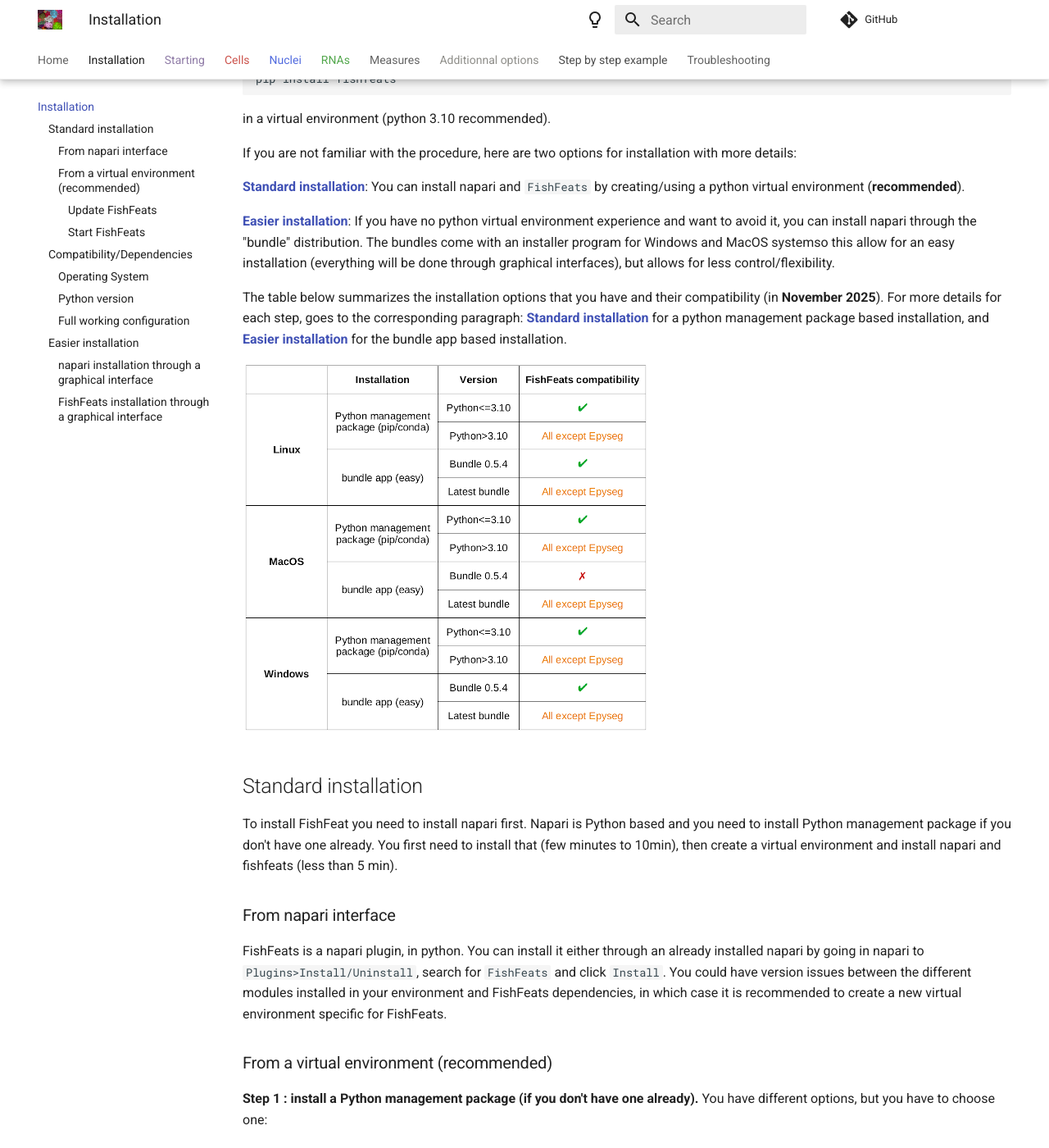
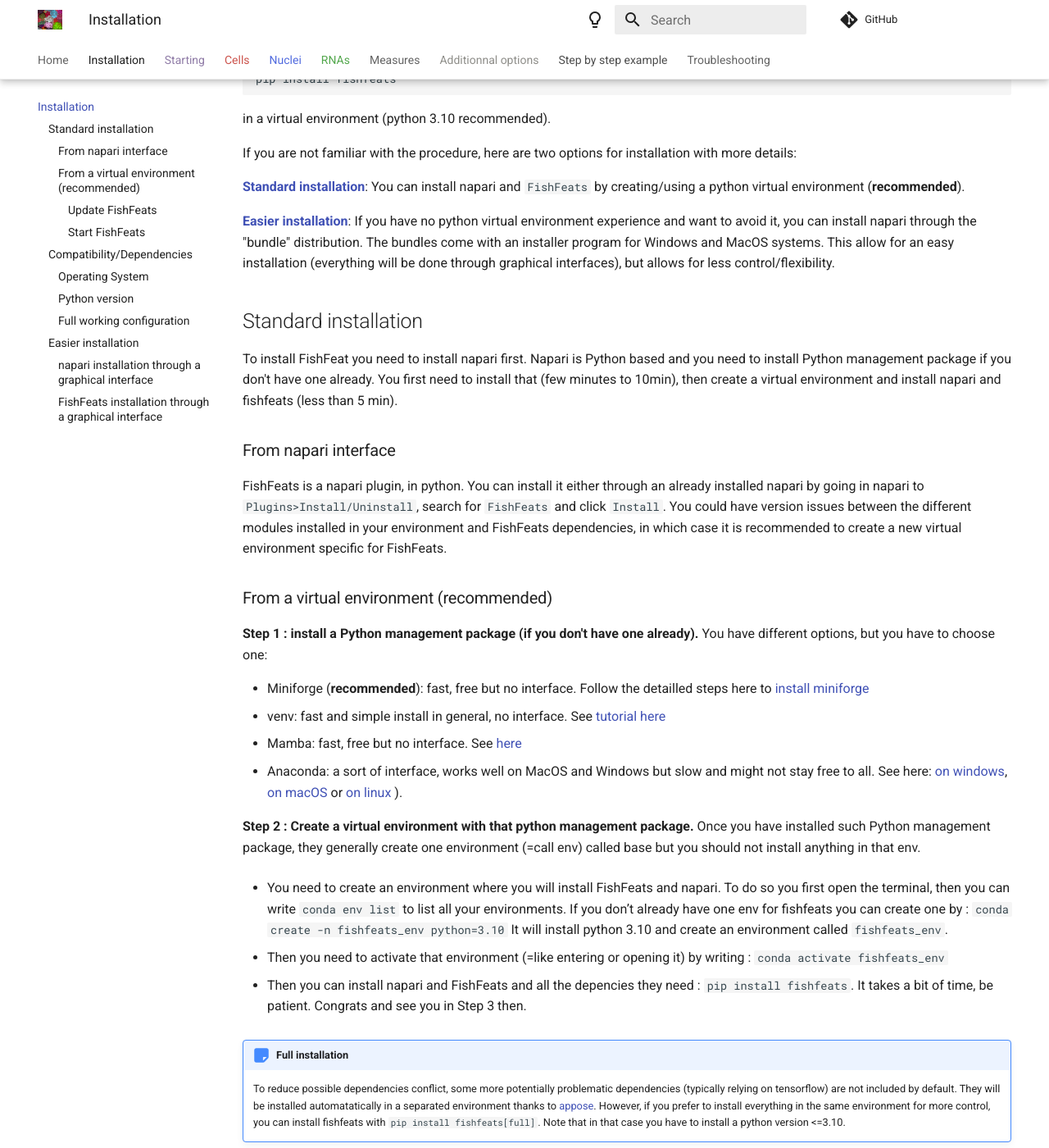
Before and after one commit to gletort/FishFeats, an MkDocs documentation site: the page built from docs/Installation.md, in a window 1280 px wide and 1400 px high, scrolled down 194 px. Shown: the whole window at 82% size. Built offline with MkDocs 1.6.1 and Material for MkDocs 9.7.7, drawn with Linux system fonts in a browser that asks for light colours; comment, search, counter and statistics services are not loaded; some of the changed text lies outside the part shown.

Commit message:
update installation doc

```diff
--- a/docs/Installation.md
+++ b/docs/Installation.md
@@ -11,12 +11,7 @@
 [**Standard installation**](#standard-installation): You can install napari and `FishFeats` by creating/using a python virtual environment (**recommended**).
 
 [**Easier installation**](#easier-installation): If you have no python virtual environment experience and want to avoid it, you can install napari through the "bundle" distribution.
-The bundles come with an installer program for Windows and MacOS systemso this allow for an easy installation (everything will be done through graphical interfaces), but allows for less control/flexibility.
-
-The table below summarizes the installation options that you have and their compatibility (in **November 2025**).
-For more details for each step, goes to the corresponding paragraph: [**Standard installation**](#standard-installation) for a python management package based installation, and [**Easier installation**](#easier-installation) for the bundle app based installation.
-
-![installation_table](./imgs/installtable.png)
+The bundles come with an installer program for Windows and MacOS systems. This allow for an easy installation (everything will be done through graphical interfaces), but allows for less control/flexibility.
 
 ## Standard installation
 To install FishFeat you need to install napari first.
@@ -48,6 +43,9 @@
 
 - Then you can install napari and FishFeats and all the depencies they need : `pip install fishfeats`.
 It takes a bit of time, be patient. Congrats and see you in Step 3 then.
+
+!!! note "Full installation"
+	To reduce possible dependencies conflict, some more potentially problematic dependencies (typically relying on tensorflow) are not included by default. They will be installed automatatically in a separated environment thanks to [appose](https://apposed.org/). However, if you prefer to install everything in the same environment for more control, you can install fishfeats with `pip install fishfeats[full]`. Note that in that case you have to install a python version <=3.10.
 
 **Step 3: Open napari**
 You can open napari by writing `napari` in the terminal.
@@ -112,16 +110,7 @@
 ## Easier installation
 
 ### napari installation through a graphical interface
-Download the bundle version of napari 0.5.4:
-
-* [Linux version](https://github.com/napari/napari/releases/download/v0.5.4/napari-0.5.4-Linux-x86_64.sh)
-* [Windows x86](https://github.com/napari/napari/releases/download/v0.5.4/napari-0.5.4-Windows-x86_64.exe)
-
-* [MacOS arm64 (apple chip, from M1 and after)](https://github.com/napari/napari/releases/download/v0.5.4/napari-0.5.4-macOS-arm64.pkg) :fontawesome-solid-triangle-exclamation:
-* [MacOS x86 (Intel chip, before M1)](https://github.com/napari/napari/releases/download/v0.5.4/napari-0.5.4-macOS-x86_64.pkg):fontawesome-solid-triangle-exclamation:
-
-!!! warning "napari bundle doesn't open on MacOS"
-	On MacOS, the bundle version 0.5.4 might not work (after installation, it doesn't open, see more in [imagesc forum](https://forum.image.sc/t/bundle-napari-0-5-4-on-macos-permission-denied/117259)). In this case, proceed to the "normal" installation, or install the [latest napari bundle](https://napari.org/stable/tutorials/fundamentals/installation_bundle_conda.html#macos-bundle) (without epyseg then)).
+Download the bundle version of napari as indicated in napari [installation webpage](https://napari.org/stable/getting_started/installation.html#installation-bundle-conda).
 
 Double-click on the executable.
 It will open an installer program, that you can simply follow step by step.
@@ -130,12 +119,6 @@
 
 ![snapshots installation](./imgs/bundle_installation.png)
 
-All these bundles come from napari github, [release of version 0.5.4](https://github.com/napari/napari/releases/tag/v0.5.4).
-The installation steps for each OS are described [here](https://napari.org/stable/tutorials/fundamentals/installation_bundle_conda.html).
-
-??? note "Why napari version 0.5.4"
-	We chose this version as it is the last one in Python 3.9, the following ones are with Python > 3.11, to have all FishFeats options available (including Epyseg which is limited to version <3.11).
-	You can still download the latest bundle of napari if you wish, and then use the napari console Terminal to fix dependencies install, or not use some options (Epyseg, and eventually Stardist and SepaNet which are based on Tensorflow).
 
 ### FishFeats installation through a graphical interface
 When the installation is over, double-click on the napari icon and wait for napari window to open (it can take a few minutes).
```
